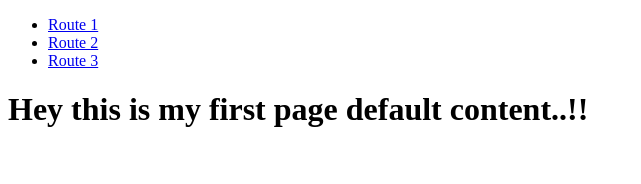
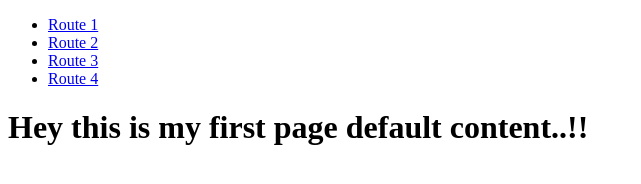
Before and after one commit to GowthamTumpala/AjsRouting, a plain HTML site: page index.html in a window 1280 px wide. Shown: the whole page, without its empty margins (0-641 px from the left). Drawn offline with Linux system fonts and the light colour scheme.

Commit message:
changes link aded for project

```diff
--- a/index.html
+++ b/index.html
@@ -13,6 +13,8 @@
         <li><a href="#/route1">Route 1</a><br /></li>
         <li><a href="#/route2">Route 2</a><br /></li>
         <li><a href="#/route3">Route 3</a><br /></li>
+        <li><a href="#/route3">Route 4</a><br /></li>
+
     </ul>
 
     <div ng-view></div>
```
